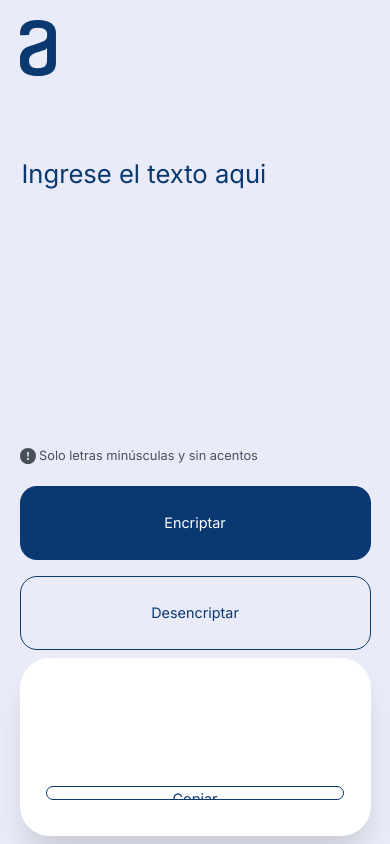
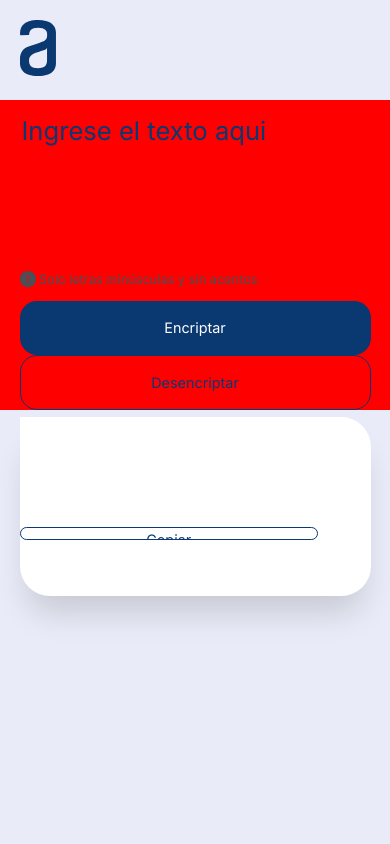
Before and after one commit to JoseDanielRomero/Challenge-Oracle-ONE, a plain HTML site: page index.html in a window 390 px wide. Both pictures are taken after a click on the button "Encriptar". Drawn offline with nearby package versions, Linux system fonts and the light colour scheme.

Commit message:
Implementacion de diseno responsive

```diff
--- a/function.js
+++ b/function.js
@@ -38,7 +38,7 @@ function myFunction(){
 
 $(function () {
 
-    $('#answer-box').hide();
+    $('#empty-box').show();
 
     $('#boton-encriptar').click(function() {
 
@@ -67,3 +67,10 @@ $(function () {
     });
 
 })
+
+function adjustHeight(el){
+
+    if (screen.width < 768) {
+        el.style.height = (el.scrollHeight > el.clientHeight) ? (el.scrollHeight)+"px" : "60px";
+    }
+}
--- a/index.html
+++ b/index.html
@@ -22,9 +22,9 @@
 
         </div>
 
-        <div class="main-content flex">
+        <div class="main-content">
 
-            <textarea id="campo-texto" placeholder="Ingrese el texto aqui" spellcheck="false"></textarea>
+            <textarea id="campo-texto" placeholder="Ingrese el texto aqui" spellcheck="false" onkeyup="adjustHeight(this)"></textarea>
 
             <div class="advice"><img id="alert-icon" src="Vector-2.svg">Solo letras minúsculas y sin acentos</div>
 
--- a/style.css
+++ b/style.css
@@ -152,6 +152,10 @@ html, body {
 
 /* ------------ SIDE CONTENT: SIN RESPUESTA ------------*/
 
+#empry-box {
+    display: none;
+}
+
 #ilustracion {
     width: 80%;
 }
@@ -185,6 +189,10 @@ html, body {
 }
 
 /* ------------ SIDE CONTENT: CON RESPUESTA ------------*/
+
+#answer-box {
+    display: none;
+}
 
 #answer {
     height: 70%;
@@ -236,7 +244,7 @@ html, body {
     }
 
     .logo-box {
-        height: 17%;
+        height: 100px;
         width: 100%;
         /* border: 1px solid gray; */
         display: flex;
@@ -251,7 +259,7 @@ html, body {
     }
 
     .main-content {
-        height: 60%;
+        /* height: 60%; */
         width: 100%;
         /* border: 1px solid gray; */
         display: flex;
@@ -259,6 +267,7 @@ html, body {
         align-items: center;
         justify-content: flex-start;
         gap: 4%;
+        background-color: red;
     }
 
     .side-content {
@@ -277,7 +286,7 @@ html, body {
         background-color: transparent;
         /* border: 1px solid gray; */
         border: none;
-        height: 60%;
+        /* height: 60%; */
         width: 90%;
         font-family: 'Inter', sans-serif;
         font-style: normal;
@@ -287,6 +296,10 @@ html, body {
         color: #0A3871;
         resize: none;
         padding-top: 3%;
+
+        min-height: 60px;
+        overflow-y: auto;
+        word-wrap:break-word
     }
 
     .button-box {
@@ -317,14 +330,14 @@ html, body {
     }
 
     #boton-encriptar {
-        height: 45%;
+        height: 100px;
         width: 100%;
         background-color: #0A3871;
         color: white;
     }
 
     #boton-desencriptar {
-        height: 45%;
+        height: 100px;
         width: 100%;
         background-color: transparent;
         border: 1px solid #0A3871;
```
